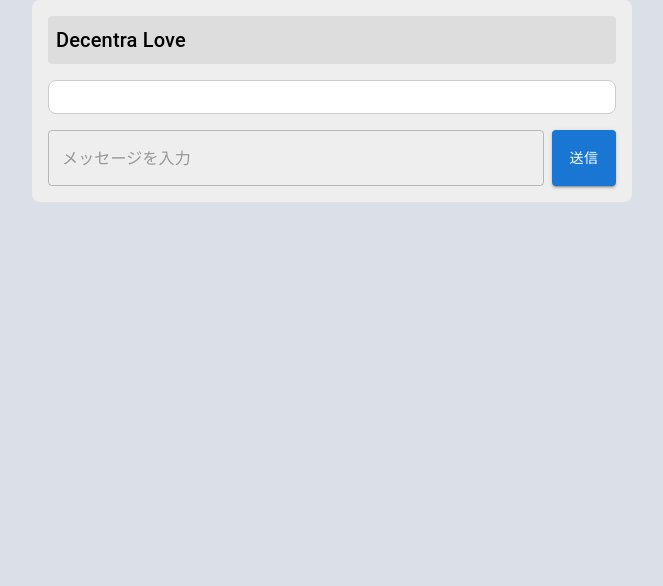
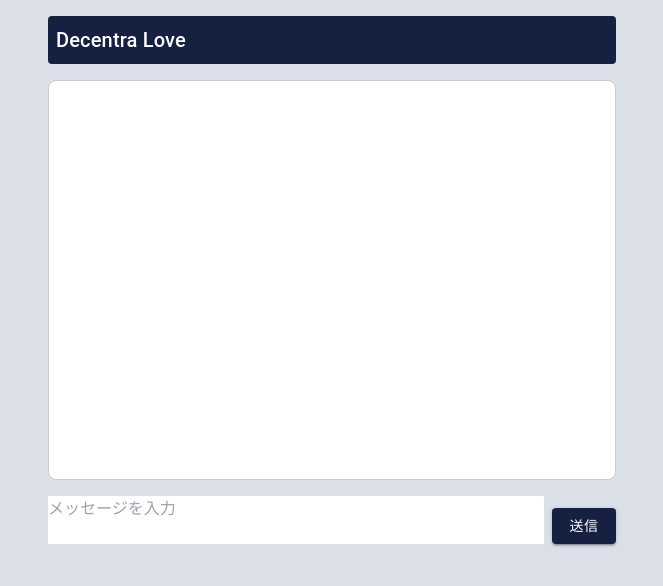
Before and after one commit to trmti/Web3_front, a Next.js app: page /chatpage in a window 1280 px wide. Shown: the top 586 px of the page, without its empty margins (308-971 px from the left). Built offline with nearby package versions, Linux system fonts and the light colour scheme.

Commit message:
add: Enterキーで送信・スクロールバーの一番下まで移動 change: テキストエリア・色

```diff
--- /dev/null
+++ b/app/chatpage/component/TextArea.tsx
@@ -0,0 +1,10 @@
+import { TextareaAutosize as BaseTextareaAutosize } from '@mui/base/TextareaAutosize';
+import { styled } from '@mui/system';
+
+export const TextArea = styled(BaseTextareaAutosize)(
+    ({ theme }) => `
+    width: 100%;
+    height: 100%;
+    resize: none;
+    `,
+  );
--- a/app/chatpage/page.tsx
+++ b/app/chatpage/page.tsx
@@ -1,6 +1,7 @@
 'use client';
-import React, { useState } from "react";
-import { Box, TextField, Button, Typography, Paper } from "@mui/material";
+import React, { useState, useEffect, useRef } from "react";
+import { Box, Button, Typography, Paper } from "@mui/material";
+import { TextArea } from "./component/TextArea";
 
 type Message = {
   type: 'user' | 'bot';
@@ -10,9 +11,9 @@ type Message = {
 const ChatApp = () => {
   const [message, setMessage] = useState("");
   const [chatMessages, setChatMessages] = useState<Message[]>([]);
+  const endOfMessages = useRef<HTMLDivElement>(null);
 
-    const handleSend = async (event: React.KeyboardEvent<HTMLInputElement>) => {
-        if (event.key === 'Enter') {
+  const handleSend = async () => {
     if (message.trim() === "") {
       alert("メッセージを入力してください。");
       return;
@@ -51,24 +52,39 @@ const ChatApp = () => {
     }
 
     setMessage(""); // メッセージボックスをクリア
-        };
   }
+
+  const keySend = async (event: React.KeyboardEvent<HTMLTextAreaElement>) => {
+    if (event.shiftKey && event.key === 'Enter') {
+      return
+    }
+    else if (event.key === 'Enter') {
+      event.preventDefault()
+      handleSend()
+    }
+  }
+
+  useEffect(() => {
+    if (endOfMessages.current) {
+        endOfMessages.current.scrollTop = endOfMessages.current.scrollHeight;
+    }
+  }, [chatMessages])
 
   return (
     <Box
       sx={{
-
         maxWidth: "600px",
+        height: '100%',
         margin: "0 auto",
         padding: 2,
-        backgroundColor: "#eee",
+        backgroundColor: "#dadfe8",
         borderRadius: "8px",
       }}
     >
       {/* ヘッダー */}
       <Box
         sx={{
-          backgroundColor: "#ddd",
+          backgroundColor: "#162040",
           padding: "8px",
           borderRadius: "4px",
           marginBottom: 2,
@@ -76,13 +92,14 @@ const ChatApp = () => {
           justifyContent: "space-between",
         }}
       >
-        <Typography variant="h6">Decentra Love</Typography>
+        <Typography variant="h6" color='white' >Decentra Love</Typography>
       </Box>
 
       {/* メッセージ表示エリア */}
       <Box
         sx={{
           maxHeight: "400px",
+          height: '100%',
           overflowY: "auto",
           backgroundColor: "#fff",
           border: "1px solid #ccc",
@@ -90,6 +107,7 @@ const ChatApp = () => {
           padding: 2,
           marginBottom: 2,
         }}
+        ref={endOfMessages}
       >
         {chatMessages.map((msg, index) => (
           <Box
@@ -98,6 +116,8 @@ const ChatApp = () => {
               display: "flex",
               justifyContent: msg.type === "user" ? "flex-end" : "flex-start",
               marginBottom: 1,
+              whiteSpace: 'pre-wrap',
+              wordWrap: 'break-word'
             }}
           >
             <Paper
@@ -106,7 +126,7 @@ const ChatApp = () => {
                 padding: "8px 16px",
                 borderRadius: "16px",
                 backgroundColor:
-                  msg.type === "user" ? "blue" : "rgba(0,0,255,0.1)",
+                  msg.type === "user" ? "#373e58" : "#dadfe8",
                 color: msg.type === "user" ? "white" : "black",
                 maxWidth: "70%",
               }}
@@ -121,22 +141,26 @@ const ChatApp = () => {
       <Box
         sx={{
           display: "flex",
+          alignItems: "flex-end",
           gap: 1,
         }}
       >
-        <TextField
-          fullWidth
+        <TextArea
           value={message}
           onChange={(e) => setMessage(e.target.value)}
-          onKeyDown={handleSend}
+          onKeyDown={keySend}
           placeholder="メッセージを入力"
-          variant="outlined"
+          minRows={2}
+          maxRows={3}
         />
         <Button
           variant="contained"
           color="primary"
           onClick={handleSend}
-          sx={{ height: "56px" }}
+          sx={{
+            height: "100%",
+            backgroundColor: '#162040'
+          }}
         >
           送信
         </Button>
--- a/app/layout.tsx
+++ b/app/layout.tsx
@@ -15,8 +15,8 @@ export default function RootLayout({
   children: React.ReactNode;
 }) {
   return (
-    <html lang="en">
-      <body className={inter.className}>{children}</body>
+    <html lang="jp" style={{height: '100%'}}>
+      <body className={inter.className} style={{height: '100%'}}>{children}</body>
     </html>
   );
 }
```
Lines whose indentation alone changed are shown as unchanged.
